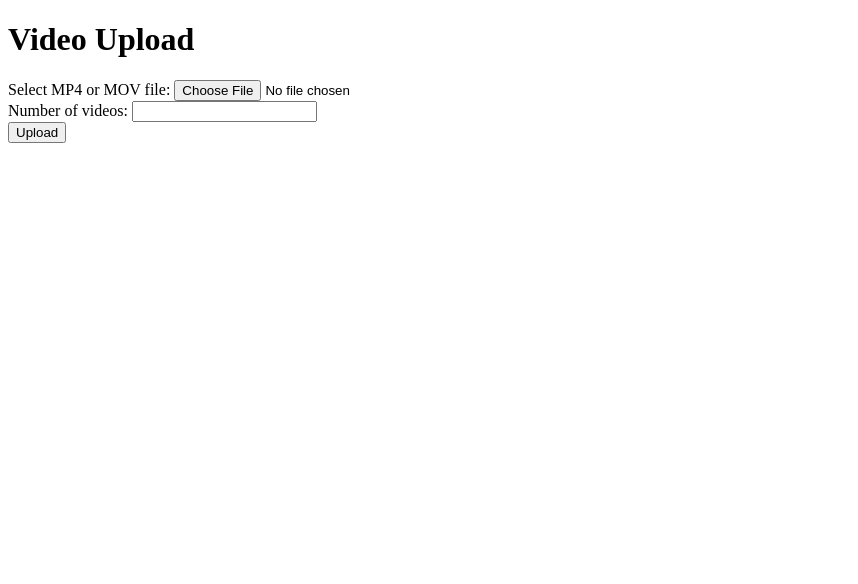
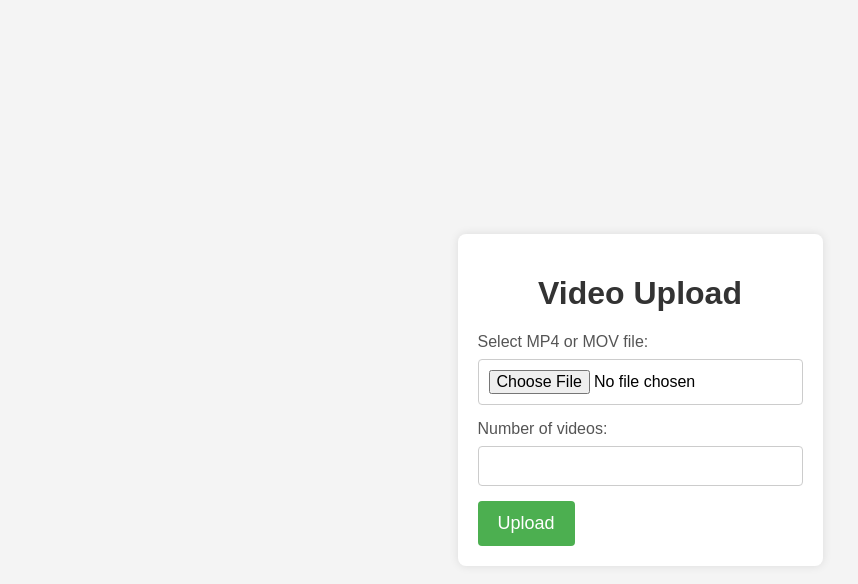
Before and after one commit to sangeeta1234/short_videos, a website: page index.html in a window 1280 px wide. Shown: the whole page, without its empty margins (0-858 px from the left). Drawn offline with Linux system fonts and the light colour scheme.

```diff
--- a/controller/createVideosController.js
+++ b/controller/createVideosController.js
@@ -95,6 +95,7 @@
             await unlink(inputVideoPath.path);
 
             console.log(`Zip file ${zipFilePath} sent successfully.`);
+            res.status(200).send(`Zip filed created and downloaded successfully.`);
         });
     } catch (err) {
         console.error('Error creating videos:', err);
--- a/index.html
+++ b/index.html
@@ -1,13 +1,69 @@
 <!DOCTYPE html>
 <html lang="en">
+
 <head>
   <meta charset="UTF-8">
   <meta name="viewport" content="width=device-width, initial-scale=1.0">
   <title>Video Upload</title>
+  <style>
+    body {
+      font-family: 'Arial', sans-serif;
+      background-color: #f4f4f4;
+      margin: 0;
+      padding: 0;
+      display: flex;
+      justify-content: center;
+      align-items: center;
+      height: 100vh;
+    }
+
+    h1 {
+      text-align: center;
+      color: #333;
+    }
+
+    form {
+      background-color: #fff;
+      padding: 20px;
+      border-radius: 8px;
+      box-shadow: 0 0 10px rgba(0, 0, 0, 0.1);
+    }
+
+    label {
+      display: block;
+      margin-bottom: 8px;
+      color: #555;
+    }
+
+    input {
+      width: 100%;
+      padding: 10px;
+      margin-bottom: 15px;
+      box-sizing: border-box;
+      border: 1px solid #ccc;
+      border-radius: 4px;
+      font-size: 16px;
+    }
+
+    button {
+      background-color: #4caf50;
+      color: #fff;
+      padding: 12px 20px;
+      border: none;
+      border-radius: 4px;
+      cursor: pointer;
+      font-size: 18px;
+    }
+
+    button:hover {
+      background-color: #45a049;
+    }
+  </style>
 </head>
+
 <body>
-  <h1>Video Upload</h1>
   <form action="/upload" method="post" enctype="multipart/form-data">
+    <h1>Video Upload</h1>
     <label for="videoFile">Select MP4 or MOV file:</label>
     <input type="file" name="videoFile" accept=".mp4, .mov" required>
     <br>
@@ -17,4 +73,5 @@
     <button type="submit">Upload</button>
   </form>
 </body>
+
 </html>
```
